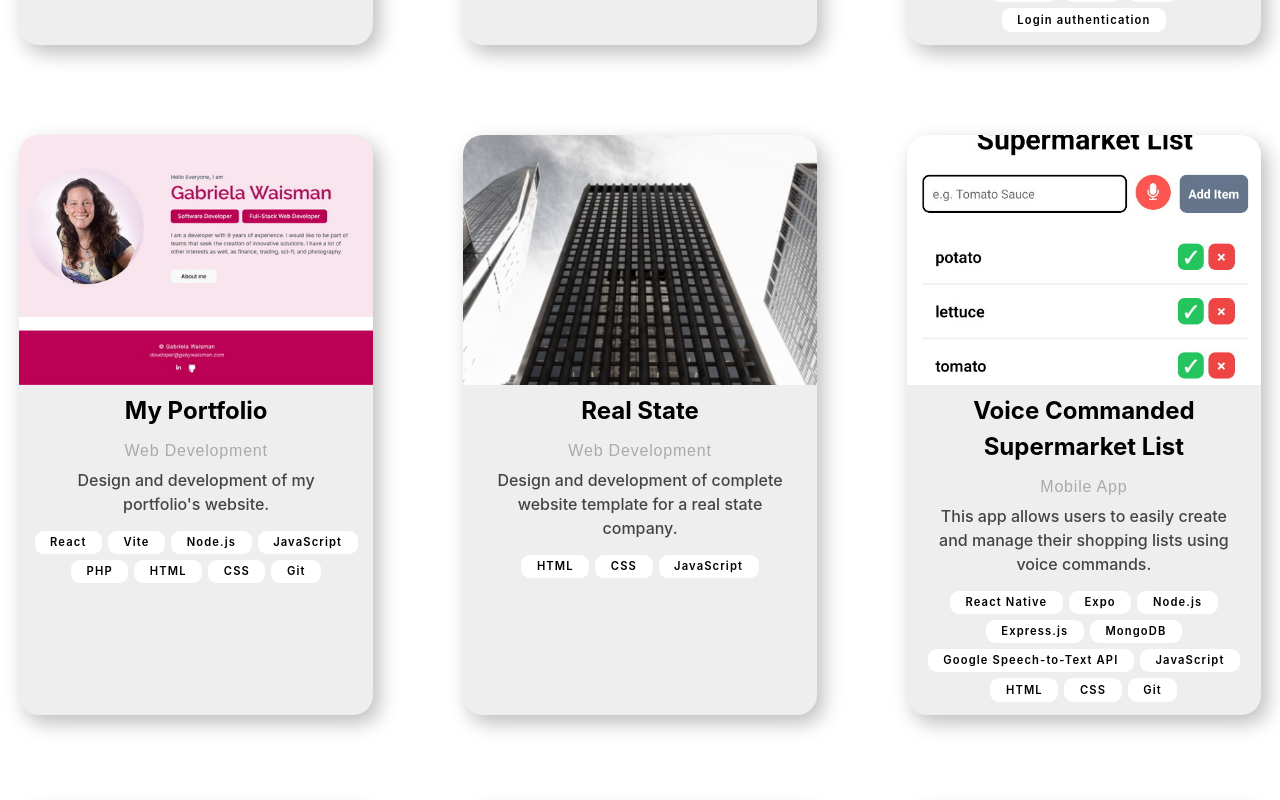
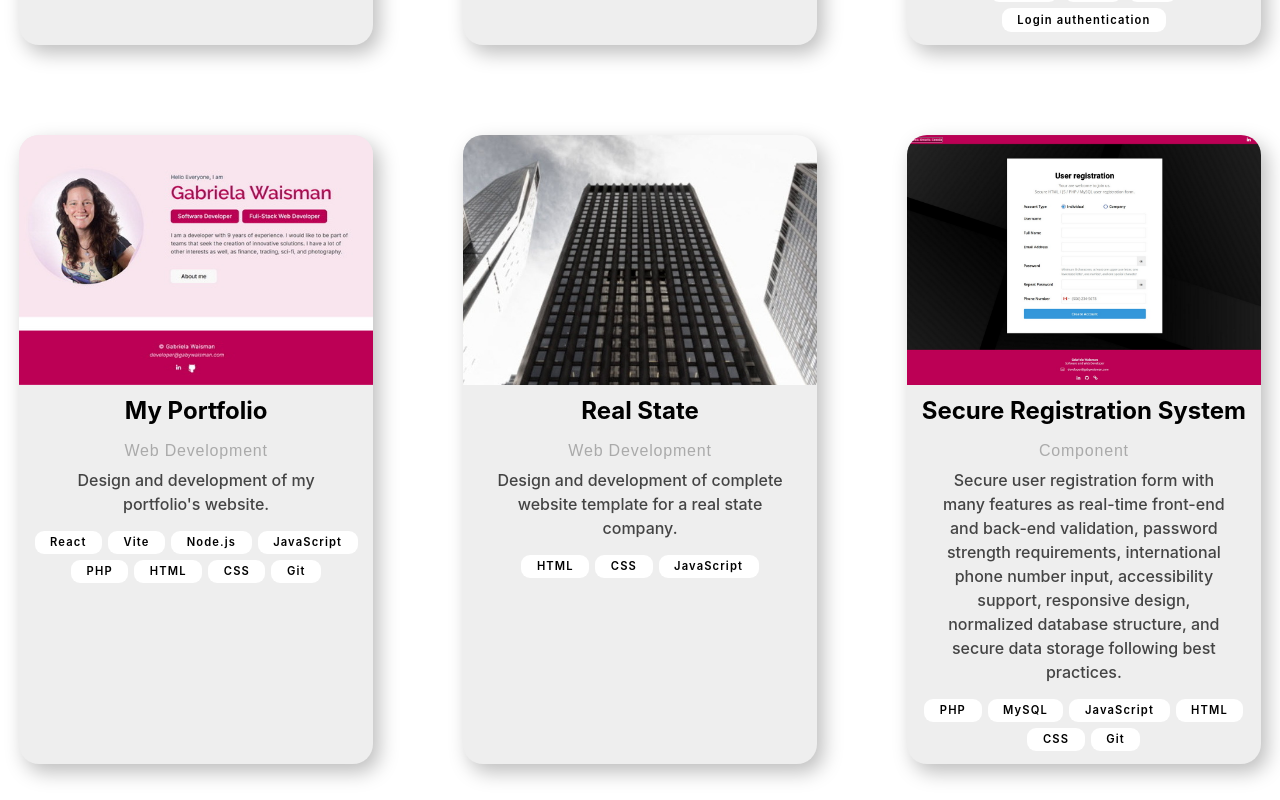
Before and after one commit to Wisegirlie/Portfolio-Wisegirlie, a React (Vite) app: page /projects in a window 1280 px wide. Shown: the part 820-1620 px from the top of the page. Built offline with nearby package versions, Linux system fonts and the light colour scheme.

Commit message:
added Secure-Registration-Form project

```diff
--- a/src/components/projects.jsx
+++ b/src/components/projects.jsx
@@ -6,7 +6,6 @@
 
 import { Header } from "./header.jsx";
 import { Footer } from "./footer.jsx";
-import Highlight_small from "./highlight_small.jsx";
 import projectDiversaImg from '../assets/projects/project-diversa1.jpg';
 import projectRosariaImg from '../assets/projects/project-rosaria3.jpg';
 import projectEnergitImg from'../assets/projects/project-energit2.jpg';
@@ -18,9 +17,9 @@ import projectProtectedAreasImg from '../assets/projects/project-protectedareas_
 import projectSupermarketImg from '../assets/projects/project-supermarketlist.jpg';
 import projectSvgMapImg from '../assets/projects/project-svgmap.jpg';
 import projectTheatreAppImg from '../assets/projects/projects-theatreapp.jpg';
+import projectRegistrationForm from '../assets/projects/secure-registration-form.jpg';
 import Project from "./project.jsx";
 import "../css/projects.css";
-import { createContext } from "react";
 
 export default function Projects() {
 
@@ -64,6 +63,14 @@ export default function Projects() {
             website: "https://www.gabywaisman.com/portfolio/real-state/index.html",
             image: projectRealStateImg,
             techs: ["HTML", "CSS", "JavaScript"]
+        },
+        {  id: 'project-secure-form',
+            title: 'Secure Registration System',
+            type: "Component",
+            description: "Secure user registration form with many features as real-time front-end and back-end validation, password strength requirements, international phone number input, accessibility support, responsive design, normalized database structure, and secure data storage following best practices.",
+            website: "https://gabywaisman.com/portfolio/secure-registration-form/index.html",
+            image: projectRegistrationForm,
+            techs: ["PHP",  "MySQL",  "JavaScript", "HTML", "CSS", "Git"]
         },
         {  id: 'project-supermarketlist',
             title: 'Voice Commanded Supermarket List',
```
Also changed, not shown: src/assets/projects/secure-registration-form.jpg (added), 1 other file (tests, documents, lock files or other folders).
